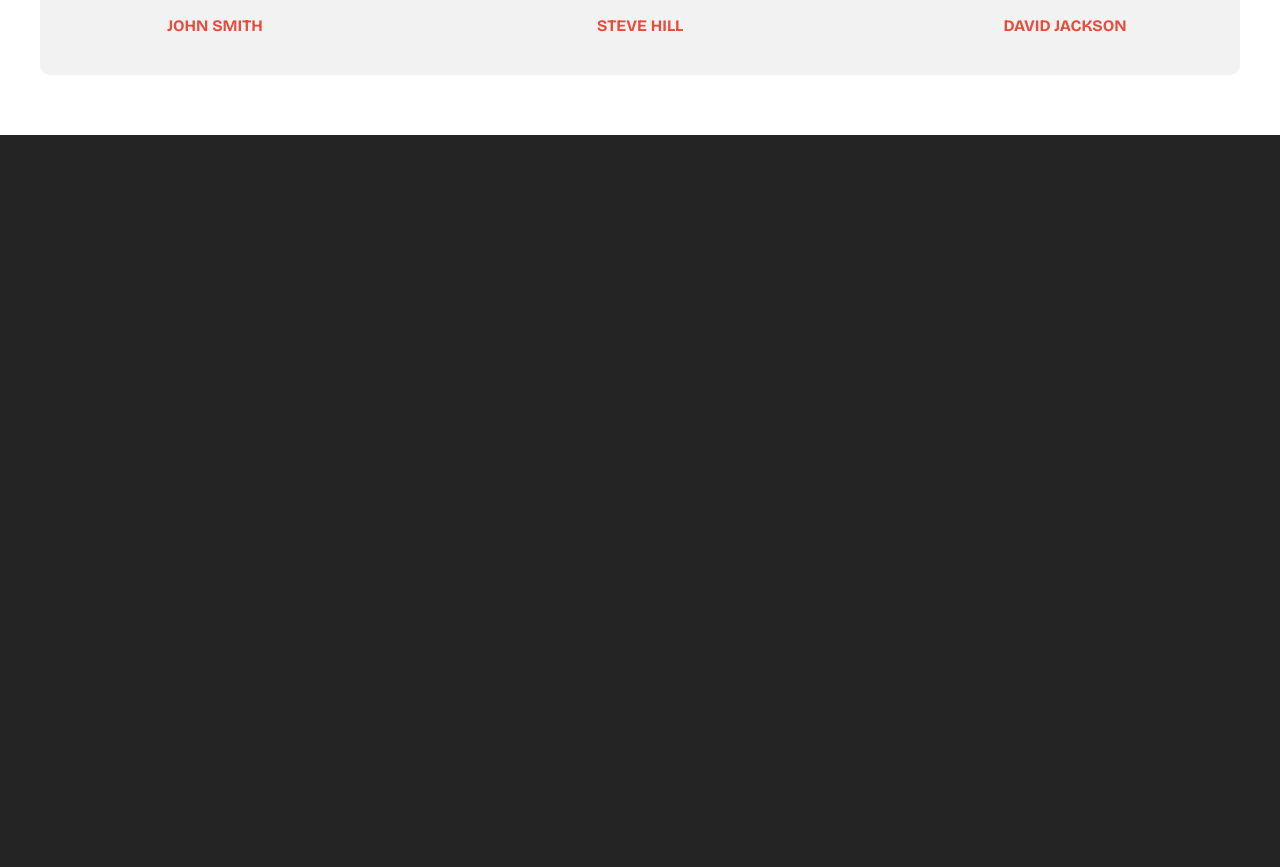
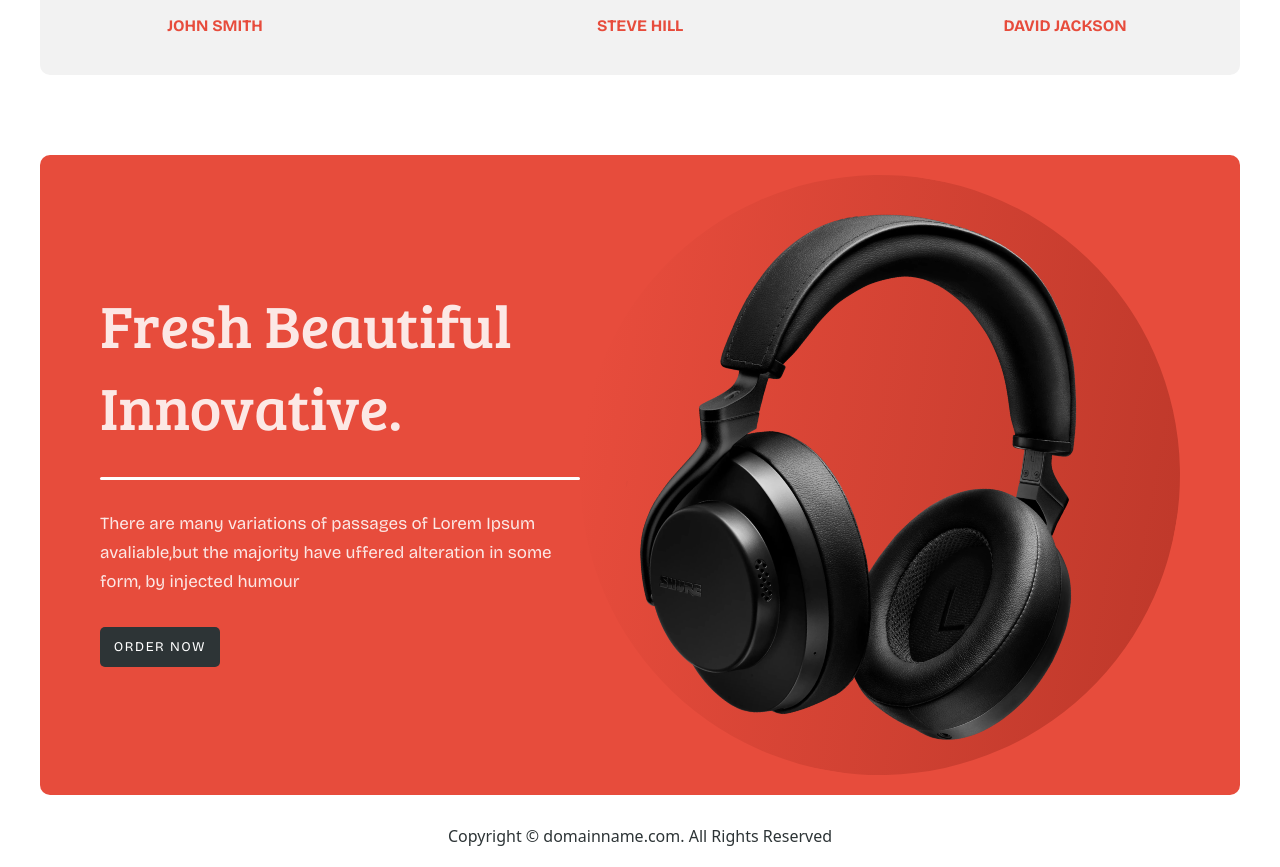
Before and after one commit to jovic-djordje/e_commerce_practice, a React (Vite) app: page / in a window 1280 px wide. Shown: the part 3500-4367 px from the top of the page. Before the commit the page ends 3635 px from the top, so only its background shows below. Built offline with nearby package versions, Linux system fonts and the light colour scheme; a web font is replaced by a local one.

Commit message:
working on section seven

```diff
--- a/src/pages/Home/Home.jsx
+++ b/src/pages/Home/Home.jsx
@@ -1,6 +1,7 @@
 import SectionFive from "./components/SectionFive";
 import SectionFour from "./components/SectionFour";
 import SectionOne from "./components/SectionOne";
+import SectionSeven from "./components/SectionSeven";
 import SectionSix from "./components/SectionSix";
 import SectionThree from "./components/SectionThree";
 import SectionTwo from "./components/SectionTwo";
@@ -14,6 +15,7 @@ const Home = () => {
       <SectionFour />
       <SectionFive />
       <SectionSix />
+      <SectionSeven />
     </div>
   );
 };
--- /dev/null
+++ b/src/pages/Home/components/SectionSeven.jsx
@@ -0,0 +1,28 @@
+import { SectionOneImg } from "../../../assets/images";
+
+const SectionSeven = () => {
+  return (
+    <div className="section-seven">
+      <div className="section-holder section-one-holder section-seven-holder">
+        <div className="section-seven-width-holder">
+          <div className="section-one-text-holder">
+            <h1 className="section-one-title">Fresh beautiful innovative.</h1>
+            <span className="line"></span>
+            <p className="section-one-text">
+              There are many variations of passages of Lorem Ipsum avaliable,but
+              the majority have uffered alteration in some form, by injected
+              humour
+            </p>
+            <button className="section-one-btn">order now</button>
+          </div>
+          <SectionOneImg className="section-one-img" />
+        </div>
+      </div>
+      <span className="section-seven-copy">
+        Copyright © domainname.com. All Rights Reserved{" "}
+      </span>
+    </div>
+  );
+};
+
+export default SectionSeven;
--- a/src/pages/Home/home.style.css
+++ b/src/pages/Home/home.style.css
@@ -519,6 +519,36 @@
   font-weight: bold;
 }
 
+/* SECTION SEVEN */
+.section-seven {
+  padding: 60px 0px;
+  background-color: #fff;
+  display: flex;
+  flex-direction: column;
+  justify-content: center;
+  align-items: center;
+  gap: 30px;
+  padding: 20px 0px;
+}
+
+.section-seven-holder {
+  background-color: #e74c3c;
+  padding: 20px 0px;
+  border-radius: 10px;
+}
+
+.section-seven-width-holder {
+  width: 90%;
+  margin: 0px auto;
+  display: flex;
+  justify-content: center;
+  align-items: center;
+}
+
+.section-seven-copy {
+  color: #2d3436;
+}
+
 /* MEDIA QUERIES */
 @media screen and (max-width: 1200px) {
   .logo-holder {
@@ -603,6 +633,12 @@
 
 @media screen and (max-width: 800px) {
   .section-one-holder {
+    flex-direction: column;
+    padding: 30px 0px;
+    gap: 50px;
+  }
+
+  .section-seven-width-holder {
     flex-direction: column;
     padding: 30px 0px;
     gap: 50px;
```
